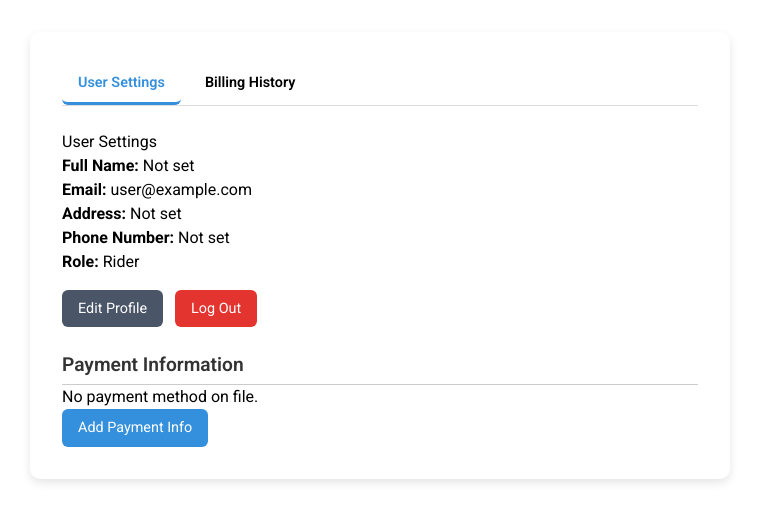
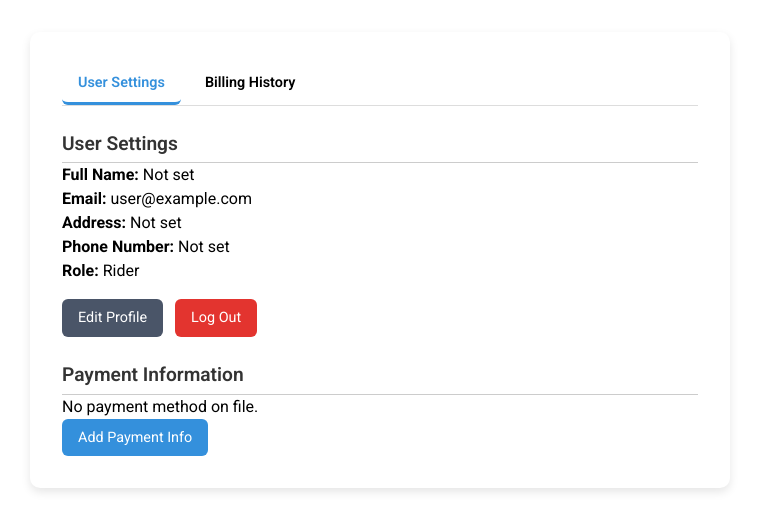
Before and after one commit to srabm/SOEN343-VeloCity, a Vue app in the folder velocity/: page /VeloCity/settings in a window 1280 px wide. Shown: the top 530 px of the page, without its empty margins (260-1019 px from the left). Built offline with nearby package versions, Linux system fonts and the light colour scheme; no server answers; the database is empty; sample sign-in values are in the browser's storage.

Commit message:
super minor styling fix in settings

```diff
--- a/velocity/src/views/settings.vue
+++ b/velocity/src/views/settings.vue
@@ -21,7 +21,7 @@
 
     <!-- TAB 1: User Settings -->
     <div v-if="activeTab === 'settings'">
-      <h1>User Settings</h1>
+      <h2 class="section-title">User Settings</h2>
 
       <div v-if="user">
         <!-- Basic profile info -->
```
